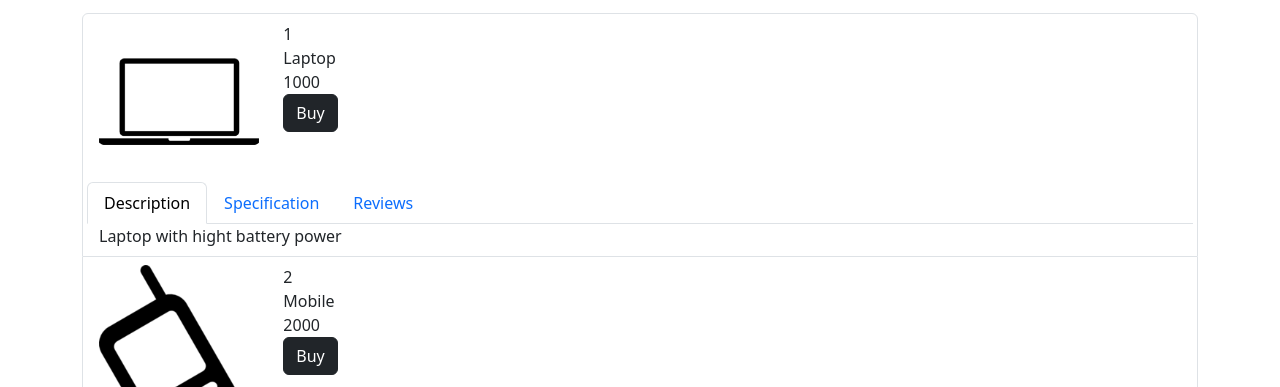
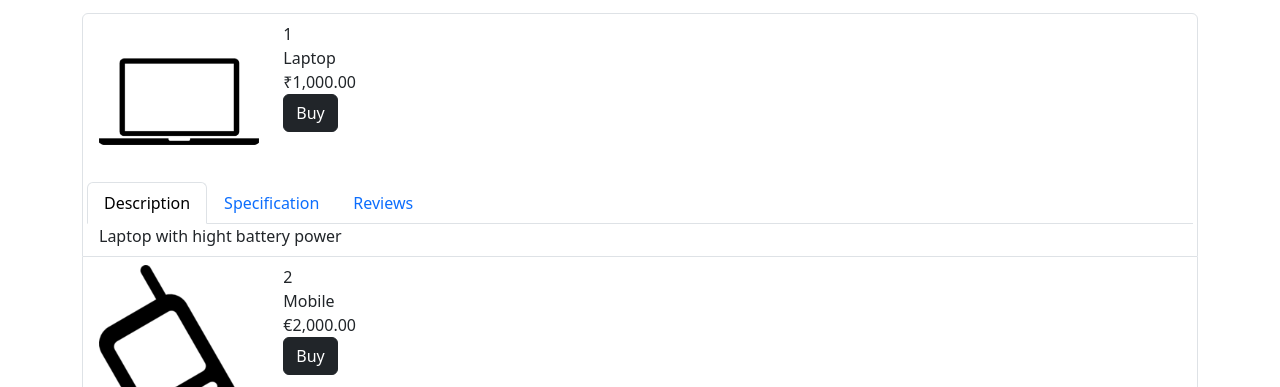
Before and after one commit to nskadam02/Angular_Workspace, an Angular app: page / in a window 1280 px wide. Shown: the part 255-642 px from the top of the page. Built offline with nearby package versions, Linux system fonts and the light colour scheme.

Commit message:
directive added

```diff
--- a/projects/shop-it/src/app/app.module.ts
+++ b/projects/shop-it/src/app/app.module.ts
@@ -10,6 +10,7 @@ import { ReviewComponent } from './review/review.component';
 import { CartBadgeComponent } from './cart-badge/cart-badge.component';
 import { CartViewComponent } from './cart-view/cart-view.component';
 import { NttCardComponent } from './ntt-card/ntt-card.component';
+import { HighlightDirective } from './highlight.directive';
 
 @NgModule({
   declarations: [
@@ -20,7 +21,8 @@ import { NttCardComponent } from './ntt-card/ntt-card.component';
     ReviewComponent,
     CartBadgeComponent,
     CartViewComponent,
-    NttCardComponent
+    NttCardComponent,
+    HighlightDirective
   ],
   imports: [
     BrowserModule,
--- /dev/null
+++ b/projects/shop-it/src/app/highlight.directive.ts
@@ -0,0 +1,27 @@
+import { Directive, ElementRef, HostListener, Input } from '@angular/core';
+
+@Directive({
+  selector: '[appHighlight]'
+})
+export class HighlightDirective {
+  @Input() appHighlight=''
+
+  constructor(private el:ElementRef) {
+
+  }
+  // in ehich elemt we are using
+  @HostListener('mouseenter') onMouseEnter()
+  {
+    this.highlight(this.appHighlight || "yellow")
+  }
+  @HostListener('mouseleave') onMouseLeave()
+  {
+    this.highlight('')
+  }
+  highlight(color:string)
+  {
+    this.el.nativeElement.style.backgroundColor=color
+  }
+
+
+}
--- a/projects/shop-it/src/app/product-list/product-list.component.ts
+++ b/projects/shop-it/src/app/product-list/product-list.component.ts
@@ -9,7 +9,10 @@ export class ProductListComponent {
   products :Array<any>=[{
     id: 1,
     name:"Laptop",
-    price:1000,
+    price:{
+      value:1000,
+      code:'INR'
+    },
     img:"assets/Laptop.png",
     isAvailable: true,
     description:"Laptop with hight battery power",
@@ -18,7 +21,10 @@ export class ProductListComponent {
   {
     id: 2,
     name:"Mobile",
-    price:2000,
+    price:{
+      value:2000,
+      code:'EUR'
+    },
     img:"assets/Mobile.png",
     isAvailable: true,
     description:"Mobile with high battery power",
--- a/projects/shop-it/src/app/product/product.component.html
+++ b/projects/shop-it/src/app/product/product.component.html
@@ -5,7 +5,7 @@
     <div class="col-8">
       <div class="div-margin">{{product.id}}</div>
       <div class="div-margin">{{product.name}}</div>
-      <div class="div-margin">{{product.price}}</div>
+      <div class="div-margin">{{product.price.value| currency:product.price.code}}</div>
       <button (click)="handleBuy($event)" class="btn btn-dark">Buy</button>
     </div>
     <ul class="nav nav-tabs">
```
Also changed, not shown: 1 other file (tests, documents, lock files or other folders).
